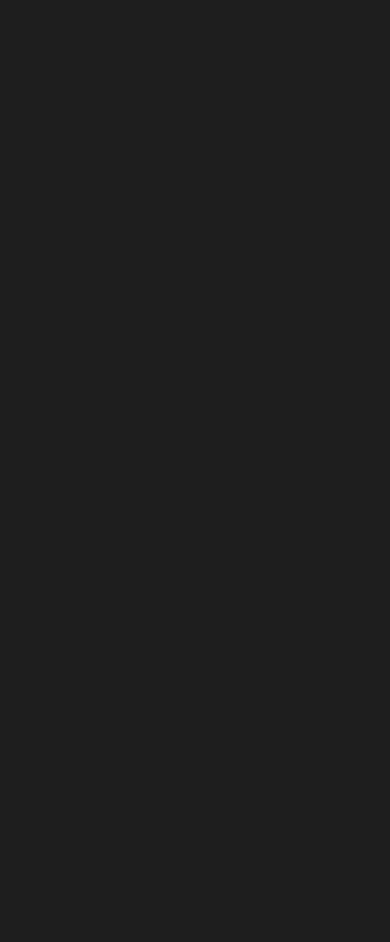
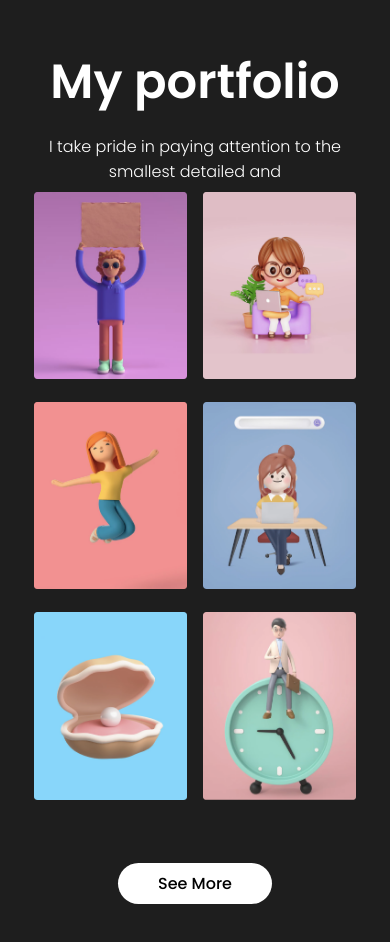
Before and after one commit to AnjanaShakuntha/anjana-mern-portfolio, a React (Create React App) app: page / in a window 390 px wide. Shown: the part 1640-2582 px from the top of the page. Before the commit the page ends 1670 px from the top, so only its background shows below. Built offline with nearby package versions, Linux system fonts and the light colour scheme.

Commit message:
feat: added works section with image gallery and responsive grid

```diff
--- a/src/App.js
+++ b/src/App.js
@@ -1,12 +1,15 @@
 import Navbar from "./components/NavBar/navbar";
 import Intro from "./components/Intro/intro";
 import Skills from "./components/Skills/skills";
+import Works from "./components/Works/works"
+
 function App() {
   return (
     <div className="App">
       <Navbar/>
       <Intro/>
       <Skills/>
+      <Works/>
     </div>
   );
 }
--- /dev/null
+++ b/src/components/Works/works.css
@@ -0,0 +1,54 @@
+#works{
+    margin: 0 auto;
+    min-height: calc(100vh - 4rem);
+    width: 100vw;
+    max-width: 60rem;
+    display: flex;
+    flex-direction: column;
+    align-items: center;
+    justify-content: center;
+    text-align: center;
+    padding: 0 1rem;
+}
+
+.worksTitle{
+    margin: 1rem 0;
+    font-size: 3rem;
+}
+
+.worksDesc{
+    font-weight: 300;
+    font-size: 1rem;
+    max-width: 45rem;
+}
+
+.worksImgs{
+    display: flex;
+    align-items: center;
+    justify-content: center;
+    flex-wrap: wrap;
+    width: 100vw;
+    max-width: 65rem;
+
+}
+
+.worksImg{
+    object-fit: cover;
+    height: 20rem;
+    margin: 0.5rem;
+}
+
+.workBtn{
+    margin: 3rem 0;
+    padding: 0.5rem 2.5rem;
+    border: none;
+    background: white;
+    border-radius: 2rem;
+    font-size: 1rem;
+}
+
+@media screen and (max-width:585px) {
+    .worksImg{
+        height: 48vw;
+    }
+}
--- /dev/null
+++ b/src/components/Works/works.js
@@ -0,0 +1,30 @@
+import React from "react";
+import './works.css';
+import Portfolio1 from '../../assets/portfolio-1.png';
+import Portfolio2 from '../../assets/portfolio-2.png';
+import Portfolio3 from '../../assets/portfolio-3.png';
+import Portfolio4 from '../../assets/portfolio-4.png';
+import Portfolio5 from '../../assets/portfolio-5.png';
+import Portfolio6 from '../../assets/portfolio-6.png';
+
+
+const works = () => {
+    return (
+        <section id='works'>
+            <h2 className="worksTitle">My portfolio</h2>
+            <span className="worksDesc">I take pride in paying attention to the smallest detailed and </span>
+            <div className="workImgs">
+                <img src={Portfolio1} alt="" className="worksImg" />
+                <img src={Portfolio2} alt="" className="worksImg" />
+                <img src={Portfolio3} alt="" className="worksImg" />
+                <img src={Portfolio4} alt="" className="worksImg" />
+                <img src={Portfolio5} alt="" className="worksImg" />
+                <img src={Portfolio6} alt="" className="worksImg" />
+            </div>
+            <button className="workBtn">See More</button>
+        </section>
+
+    );
+}
+
+export default works;
```
